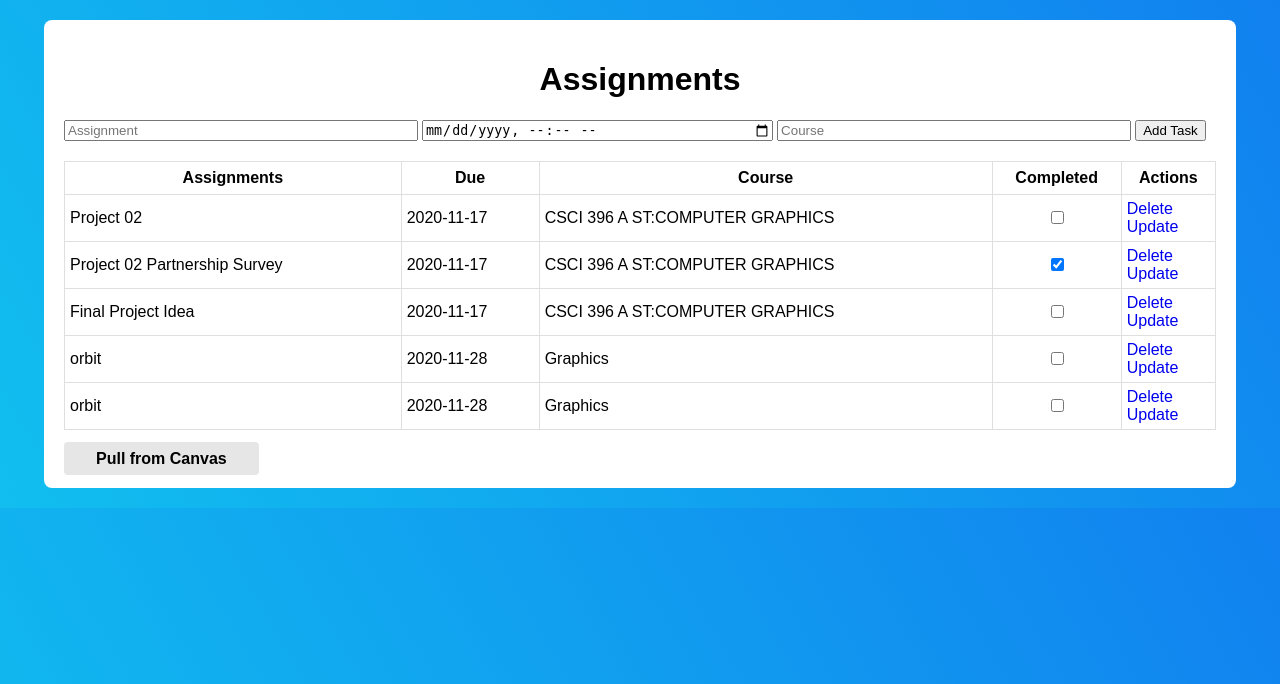
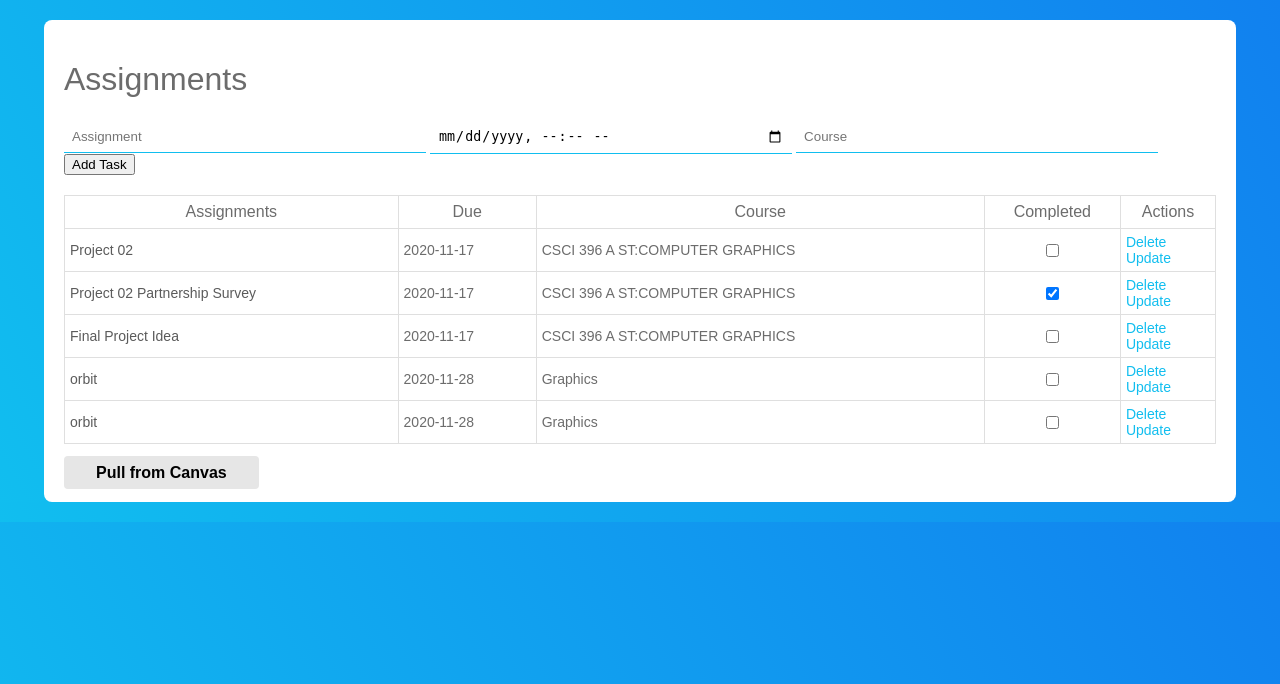
Before and after one commit to francisseverino/hw-todo, a Flask app: page / in a window 1280 px wide. Shown: the top 684 px of the page. Run offline with Flask 2, Linux system fonts and the light colour scheme; data comes from the database, SQL or seed files in the repository; both versions use the stored data as it was after the commit.

Commit message:
Design changes

```diff
--- a/hw_todo/static/style.css
+++ b/hw_todo/static/style.css
@@ -16,6 +16,30 @@ body, html {
     width: 90%;
     background-color: #fff;
     border-radius: 8px;
+}
+
+.content__header {
+    font-weight: 300;
+    color: rgb(108, 108, 108)
+}
+/*
+.form {
+    display: flex;
+} */
+
+.form__input {
+    padding: 8px;
+    width: 100%;
+    border: 0;
+    border-bottom: 1px solid  rgba(17, 190, 239,1);
+}
+
+.form__input:hover {
+    border-color:  rgba(17, 129, 239, 1);
+}
+
+.form__button {
+
 }
 
 .button {
@@ -59,14 +83,25 @@ table {
 
 th {
     height: 30px;
+    font-weight: 500;
+    color: rgb(108, 108, 108);
+}
+
+.table__assignments{
+    border-left: 0;
+    font-weight: 520;
+    color: rgb(91, 91, 91);
 }
 
 td {
     padding: 5px;
+    color: rgb(108, 108, 108);
+    font-size: 14px;
 }
 
 a {
     text-decoration: none;
+    color: rgba(17, 190, 239,1);
 }
 
 .form {
--- a/hw_todo/templates/index.html
+++ b/hw_todo/templates/index.html
@@ -6,7 +6,7 @@
 
 {% block body %}
 <div class="content">
-    <h1 style="text-align: center">Assignments</h1>
+    <h1 class="content__header">Assignments</h1>
     <div class="form">
         <form action="/" method="POST">
             <input type="text" name="assignment" placeholder="Assignment" class="form__input">
@@ -18,7 +18,7 @@
     {% if tasks|length < 1 %}
     <h4 style="text-align: center">There are no tasks. Create one above!</h4>
     {% else %}
-    <table>
+    <table class="table">
         <tr>
             <th>Assignments</th>
             <th>Due</th>
@@ -27,18 +27,13 @@
             <th>Actions</th>
         </tr>
         {% for task in tasks %}
-        <tr>
-            <td>{{ task.assignment }}</td>
+        <tr class="table__row">
+            <td class="table__assignments">{{ task.assignment }}</td>
             <td>{{ task.due_date.date() }}</td>
             <td>{{ task.course }}</td>
             <td class="table__status">
                 <input type="checkbox" class="checkbox" name="isCompleted"{% if task.completed %} checked {% else %}{% endif %}
                 onclick='window.location.assign("/complete/{{task.id}}")'/>
-                <!-- {% if task.completed == False %}
-                <a class="button" href="/complete/{{task.id}}">Not Complete</a>
-                {% else %}
-                <a class="button green" href="/complete/{{task.id}}">Completed</a>
-                {% endif %} -->
             </td>
             <td>
                 <a href="/delete/{{task.id}}">Delete</a>
```
Also changed, not shown: hw_todo/tasks.db.
